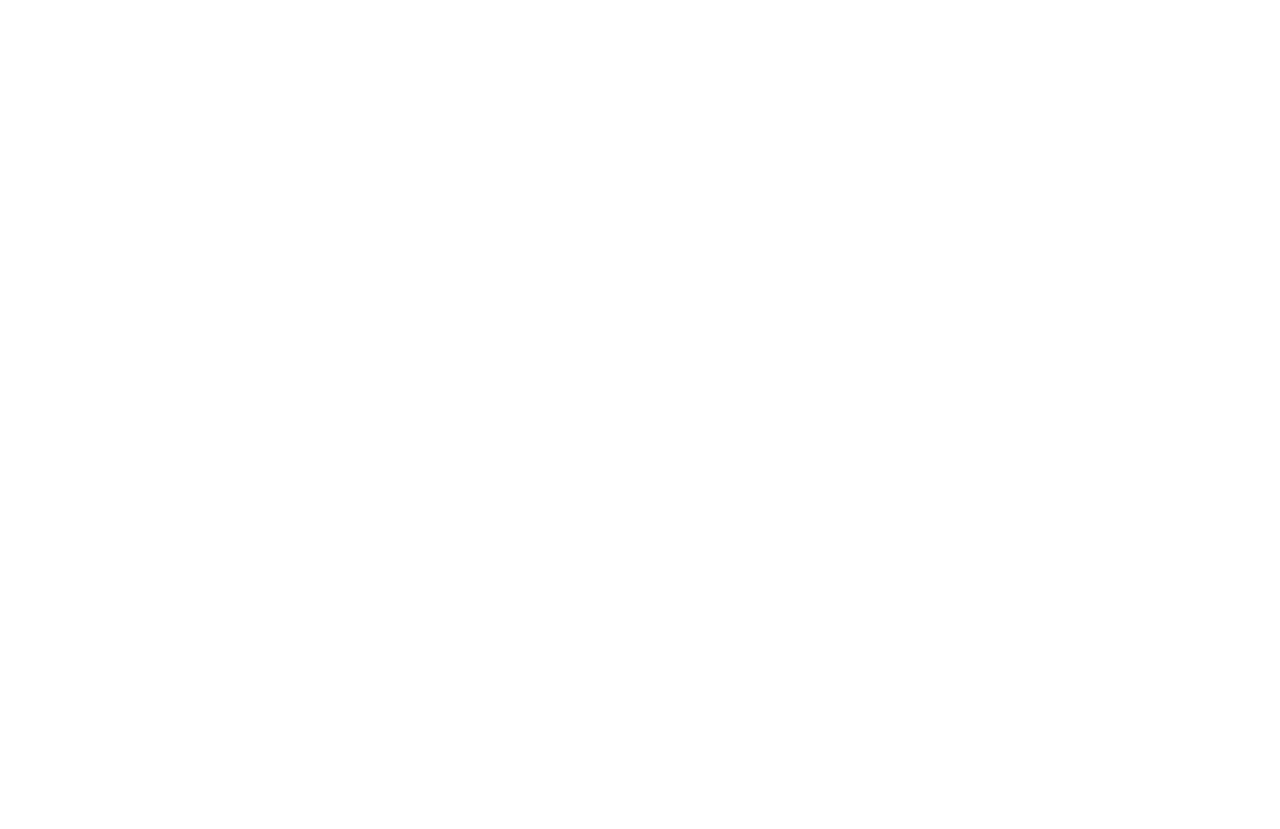
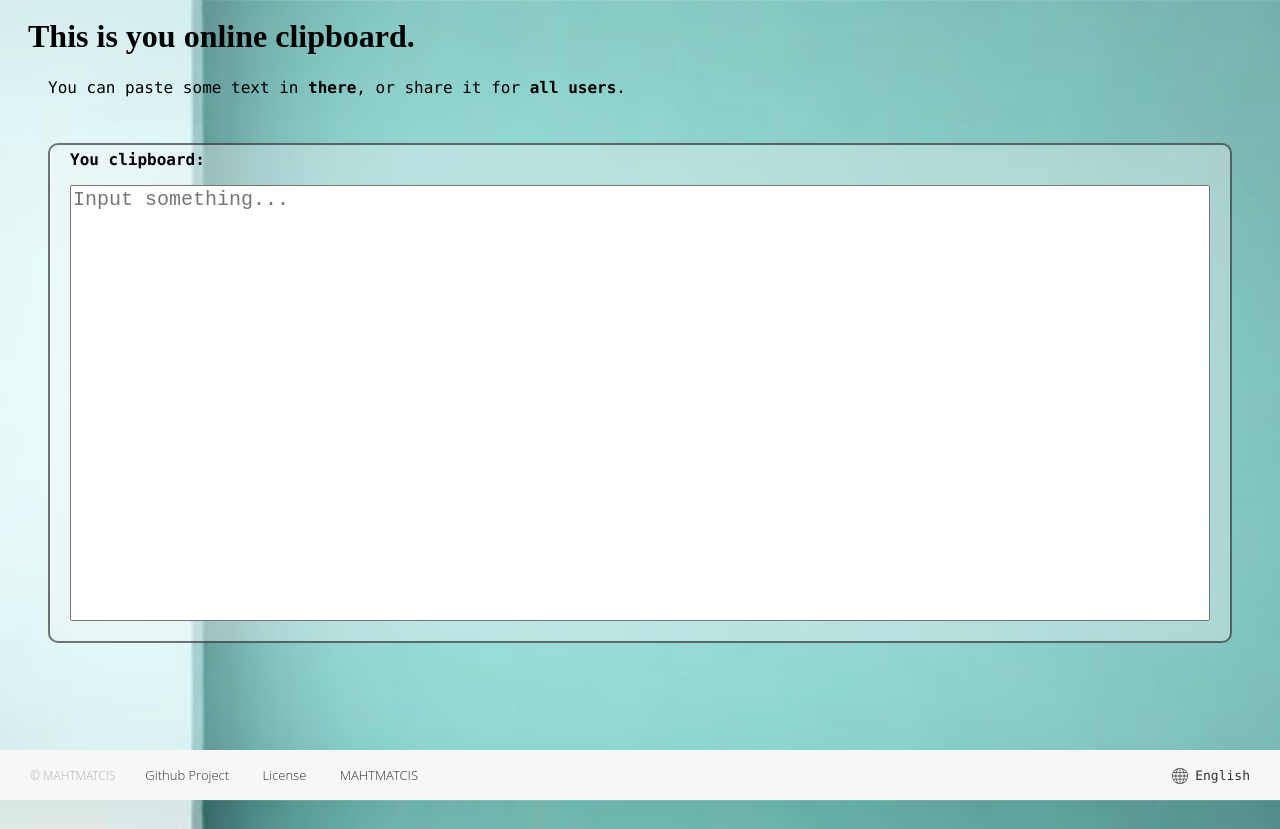
Before and after one commit to MAHTMATCIS/WebsiteoftheFiles, a website: page func/clipBoard.html in a window 1280 px wide. Before the commit the page ends 800 px from the top, so only its background shows below. Drawn offline with Linux system fonts and the light colour scheme.

Commit message:
Final v0.0.2-03

```diff
--- a/css/mainStyle.css
+++ b/css/mainStyle.css
@@ -272,5 +272,37 @@ div[class="lic"]>div[class="separator-div"]{
     bottom: 0;
 }
 #AdminDisplay{
-    overflow: scroll;
+    word-wrap: break-word;
+    height: 100px;
 }
+.clipboard-div{
+    width: 100%;
+    font-family: 'Courier New', Courier, monospace;
+    font-weight: bold;
+    left: 0;
+    right: 0;
+    box-sizing: border-box; /* 确保边框和内边距被包含在宽高计算之内 */
+
+    height: 100%;
+
+    /* 如果需要保持纵横比或限制大小，请根据需求调整这些值或使用max-width/max-height */
+    max-width: 100%; /* 保持宽度不超过父容器 */
+    max-height: 100%; /* 保持高度不超过父容器 */
+}
+#row-1\ shared-div-parent{
+    box-sizing: border-box; /* 确保边框和内边距被包含在宽高计算之内 */
+    position: relative; /* 或 absolute/fixed，根据布局需求选择 */
+    right:40px;
+    margin:40px;
+    height: calc(100% - 300px);
+}
+.shared-text{
+    margin: 20px;
+    resize: none; position: absolute; /* 或 relative, fixed, 等，依据布局需求而定 */
+    top: 20px;
+    left: 0;
+    right: 0;
+    bottom: 0;
+    box-sizing: border-box; /* 确保边框和内边距被包含在宽高计算之内 */
+    font-size: 20px;
+}
--- a/func/clipBoard.html
+++ b/func/clipBoard.html
@@ -1,10 +1,51 @@
 <!DOCTYPE html>
-<html lang="en">
+<html  lang="en">
 <head>
     <meta charset="UTF-8">
-    <title>Title</title>
+    <title id="title">HI!</title>
+    <script src="../js/click.js"></script>
+    <script src="../js/mainIndex.js"></script>
+    <link rel="stylesheet" href="../css/loginStyle.css" type="text/css">
+    <link rel="stylesheet" href="../css/mainStyle.css" type="text/css">
+    <link rel="icon" href="../img/favicon.png" type="image/png">
+    <link rel="shortcut icon" href="../img/favicon.png" type="image/png">
 </head>
-<body>
+<body id="body">
+
+<div id="first-div"></div>
+
+<div class="normal-text">
+    <h1 id="h1-title">This is you online clipboard.</h1>
+    <span class="normal-text">You can paste some text in <b>there</b>, or share it for <b>all users</b>.</span>
+</div>
+
+<div id="row-1 shared-div-parent">
+    <div id="shared-chat" class="shared-div clipboard-div">
+        <span class="normal-text" id="shared-text">
+            You clipboard:
+        </span>
+        <div id="my-clipboard">
+            <label for="my-clipboard-text"></label>
+            <textarea id="my-clipboard-text" class="shared-text" placeholder="Input something..."></textarea>
+        </div>
+    </div>
+</div>
+
+
+<div class="footer" id="footer">
+    <div class="copyright" id="copyright">©&nbsp;MAHTMATCIS</div>
+    <div class="menu">
+        <a href="https://github.com/MAHTMATCIS/WebsiteoftheFiles" target="_blank">Github Project</a>
+        <a href="../LICENSE.html" target="_blank">License</a>
+        <a href="https://github.com/MAHTMATCIS" target="_blank">MAHTMATCIS</a>
+    </div>
+    <a id="language-link" href="#">
+        <i class="icon icon-language"></i>
+        <span>English</span>
+    </a>
+</div>
+
+
 
 </body>
 </html>
```
Also changed, not shown: LICENSE.html (+3 -0 lines), index.html (+1 -0 lines).
